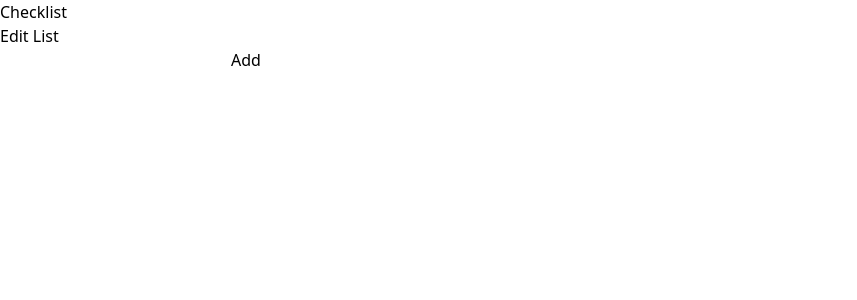
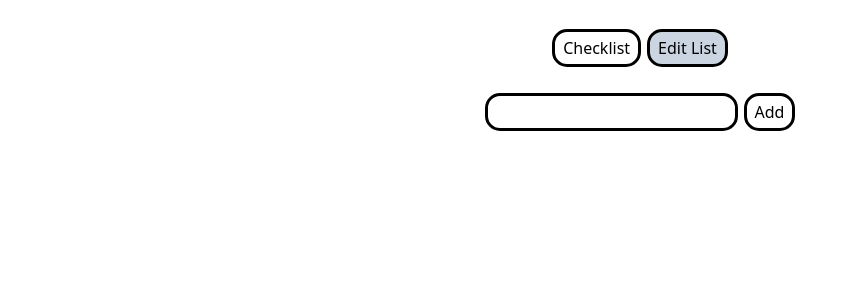
Before and after one commit to Spencillian/dailytodo, a Next.js app: page / in a window 1280 px wide. Shown: the top 300 px of the page, without its empty margins (0-857 px from the left). Built offline with nearby package versions, Linux system fonts and the light colour scheme.

Commit message:
Fixing configs

```diff
--- /dev/null
+++ b/next.config.js
@@ -0,0 +1,6 @@
+/** @type {import('next').NextConfig} */
+const nextConfig = {
+  reactStrictMode: true,
+}
+
+module.exports = nextConfig
--- /dev/null
+++ b/postcss.config.js
@@ -0,0 +1,6 @@
+module.exports = {
+  plugins: {
+    tailwindcss: {},
+    autoprefixer: {},
+  },
+}
--- a/src/pages/_app.tsx
+++ b/src/pages/_app.tsx
@@ -8,5 +8,5 @@ function MyApp({ Component, pageProps }: AppProps) {
 }
 
 export default dynamic(() => Promise.resolve(MyApp), {
-  ssr: false, // DIsable SSR
+  ssr: false, // Disable SSR
 }) as NextPage<AppProps>;
--- /dev/null
+++ b/tailwind.config.js
@@ -0,0 +1,7 @@
+module.exports = {
+  content: ["./src/**/*.{js,ts,jsx,tsx}"],
+  theme: {
+    extend: {},
+  },
+  plugins: [],
+};
```
Also changed, not shown: 1 other file (tests, documents, lock files or other folders).
